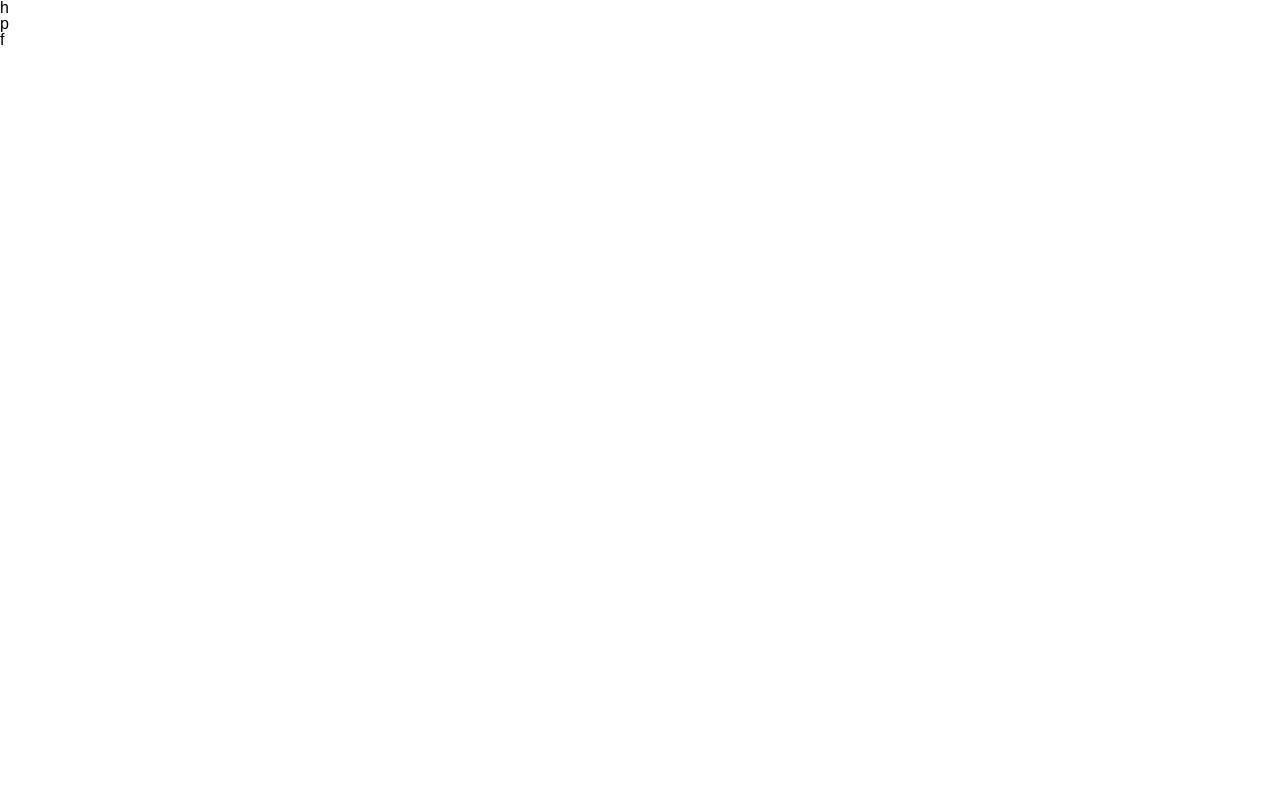
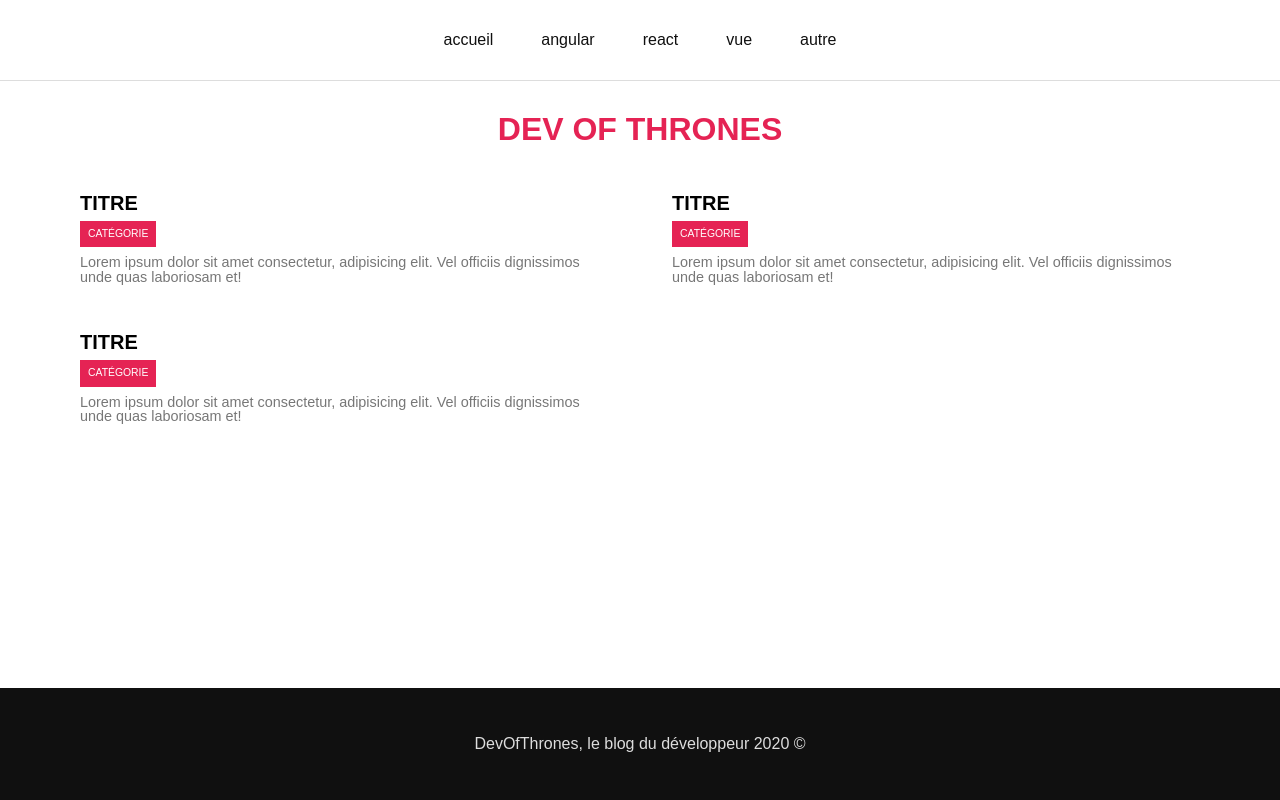
Before and after one commit to LoicZHU/React-Blog, a React app: page / in a window 1280 px wide. Built offline with nearby package versions, Linux system fonts and the light colour scheme.

Commit message:
static + styles

```diff
--- a/src/components/App/app.scss
+++ b/src/components/App/app.scss
@@ -1,3 +1,7 @@
+@import 'src/styles/_vars.scss';
+
 .app {
-
+  position: relative;
+  min-height: 100vh;
+  padding-bottom: ($footerPadding * 2 ) + 2rem;
 }
--- a/src/components/Footer/footer.scss
+++ b/src/components/Footer/footer.scss
@@ -0,0 +1,14 @@
+@import 'src/styles/_vars.scss';
+
+.footer {
+  background-color: $footerBackgroundColor;
+  padding: $footerPadding 0;
+  position: absolute;
+  bottom: 0;
+  width: 100%;
+
+  &__copyright {
+    color: $footerTextColor;
+    text-align: center;
+  }
+}
--- a/src/components/Footer/index.js
+++ b/src/components/Footer/index.js
@@ -6,7 +6,9 @@ import './footer.scss';
 
 // == Composant
 const Footer = () => (
-  <div>f</div>
+  <footer className="footer">
+    <p className="footer__copyright">DevOfThrones, le blog du développeur 2020 &copy;</p>
+  </footer>
 );
 
 // == Export
--- a/src/components/Header/header.scss
+++ b/src/components/Header/header.scss
@@ -0,0 +1,29 @@
+@import 'src/styles/_vars.scss';
+
+.header {
+  padding: $borderGutter 0;
+  border-bottom: 1px solid $headerBorderColor;
+
+  &__navlist {
+    display: flex;
+    flex-direction: row;
+    justify-content: center;
+
+    li {
+      margin-right: 1rem;
+
+      &:last-child {
+        margin-right: inherit;
+      }
+
+      &:hover {
+        color: $headerNavLinkHoverColor;
+      }
+
+      a {
+        color: $headerNavLinkColor;
+        padding: 1rem;
+      }
+    }
+  }
+}
--- a/src/components/Header/index.js
+++ b/src/components/Header/index.js
@@ -6,7 +6,27 @@ import './header.scss';
 
 // == Composant
 const Header = () => (
-  <div>h</div>
+  <header className="header">
+    <nav>
+      <ul className="header__navlist">
+        <li>
+          <a href="">accueil</a>
+        </li>
+        <li>
+          <a href="">angular</a>
+        </li>
+        <li>
+          <a href="">react</a>
+        </li>
+        <li>
+          <a href="">vue</a>
+        </li>
+        <li>
+          <a href="">autre</a>
+        </li>
+      </ul>
+    </nav>
+  </header>
 );
 
 // == Export
--- a/src/components/Posts/index.js
+++ b/src/components/Posts/index.js
@@ -2,11 +2,39 @@
 import React from 'react';
 
 // == Import
-import './header.scss';
+import './posts.scss';
 
 // == Composant
 const Posts = () => (
-  <div>p</div>
+  <main className="main">
+    <h1 className="main__title">dev of thrones</h1>
+
+    <section className="main__article-section">
+      <article className="main__article-section__article">
+        <h2 className="main__article-section__article__title">titre</h2>
+        <span className="main__article-section__article__category">catégorie</span>
+        <p className="main__article-section__article__content">
+          Lorem ipsum dolor sit amet consectetur, adipisicing elit. Vel officiis dignissimos unde quas laboriosam et!
+        </p>
+      </article>
+
+      <article className="main__article-section__article">
+        <h2 className="main__article-section__article__title">titre</h2>
+        <span className="main__article-section__article__category">catégorie</span>
+        <p className="main__article-section__article__content">
+          Lorem ipsum dolor sit amet consectetur, adipisicing elit. Vel officiis dignissimos unde quas laboriosam et!
+        </p>
+      </article>
+
+      <article className="main__article-section__article">
+        <h2 className="main__article-section__article__title">titre</h2>
+        <span className="main__article-section__article__category">catégorie</span>
+        <p className="main__article-section__article__content">
+          Lorem ipsum dolor sit amet consectetur, adipisicing elit. Vel officiis dignissimos unde quas laboriosam et!
+        </p>
+      </article>
+    </section>
+  </main>
 );
 
 // == Export
--- /dev/null
+++ b/src/components/Posts/posts.scss
@@ -0,0 +1,48 @@
+@import 'src/styles/_vars.scss';
+
+.main {
+  // title
+  &__title {
+    margin: $borderGutter 0 $postSectionGutter;
+    font-size: 2em;
+    font-weight: bold;
+    text-align: center;
+    color: $mainTitleColor;
+    text-transform: uppercase;
+  }
+
+  // article section
+  &__article-section {
+    display: flex;
+    flex-wrap: wrap;
+    margin: 0 3rem $postSectionGutter;
+
+    &__article {
+      width: 50%;
+      padding: 0 2rem;
+      margin-bottom: $postGutter;
+
+      &__title {
+        font-size: 1.25em;
+        color: $postTitleColor;
+        font-weight: bold;
+        text-transform: uppercase;
+      }
+
+      &__category {
+        font-size: 0.65em;
+        color: $categoryTextColor;
+        text-transform: uppercase;
+        background-color: $categoryBackgroundColor;
+        display: inline-block;
+        margin: 0.5rem 0;
+        padding: 0.5rem;
+      }
+
+      &__content {
+        font-size: 0.9em;
+        color: $postTextColor;
+      }
+    }
+  }
+}
--- a/src/styles/_vars.scss
+++ b/src/styles/_vars.scss
@@ -0,0 +1,26 @@
+$borderGutter: 2rem;
+
+// header
+$headerBorderColor: #ddd;
+$headerNavLinkColor: #101010;
+$headerNavLinkHoverColor: #e52354;
+
+// posts
+  // title
+  $mainTitleColor: #e52354;
+
+  // post section
+  $postSectionGutter: 3rem;
+
+  // a post
+  $postTitleColor: #000;
+  $hoverPostColor: #f7f7f7;
+  $categoryBackgroundColor: #e52354;
+  $categoryTextColor: #fff;
+  $postTextColor: #777;
+  $postGutter: 3rem;
+
+// footer
+$footerBackgroundColor: #101010;
+$footerTextColor: #ddd;
+$footerPadding: 3rem;
--- a/src/styles/index.scss
+++ b/src/styles/index.scss
@@ -4,7 +4,7 @@
 body {
   font-family: sans-serif;
 }
-
+// * {-moz-box-sizing: border-box; box-sizing: border-box;}
 /*
   // or you can import your own font
   @font-face {
```
Also changed, not shown: src/components/Posts/header.scss (deleted).
